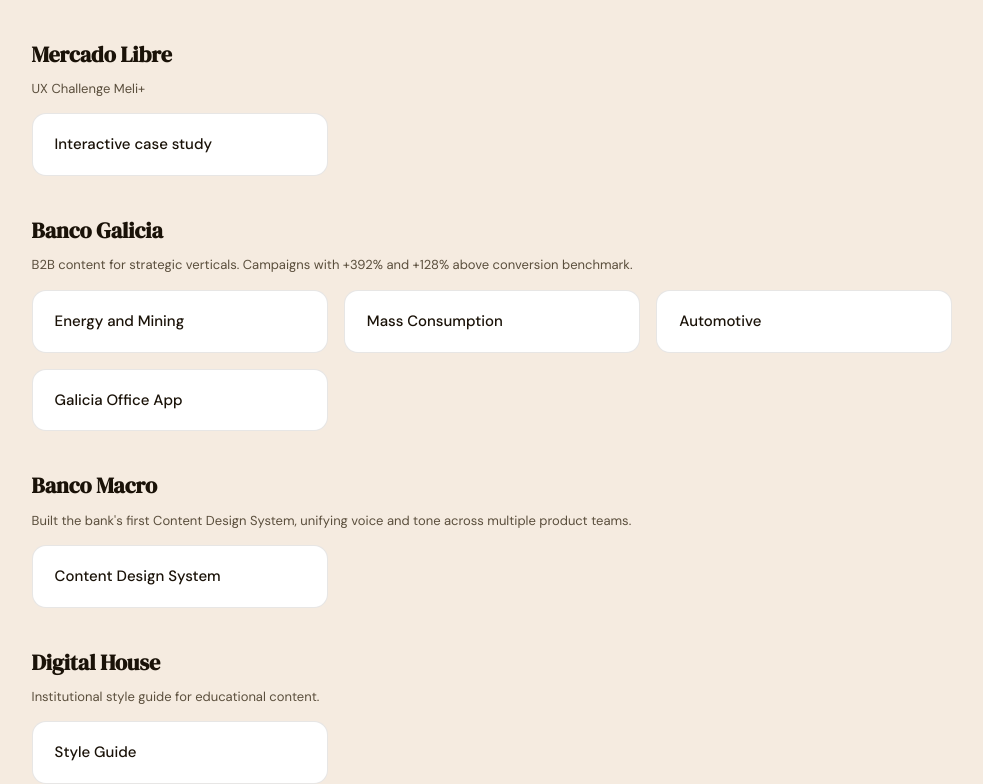
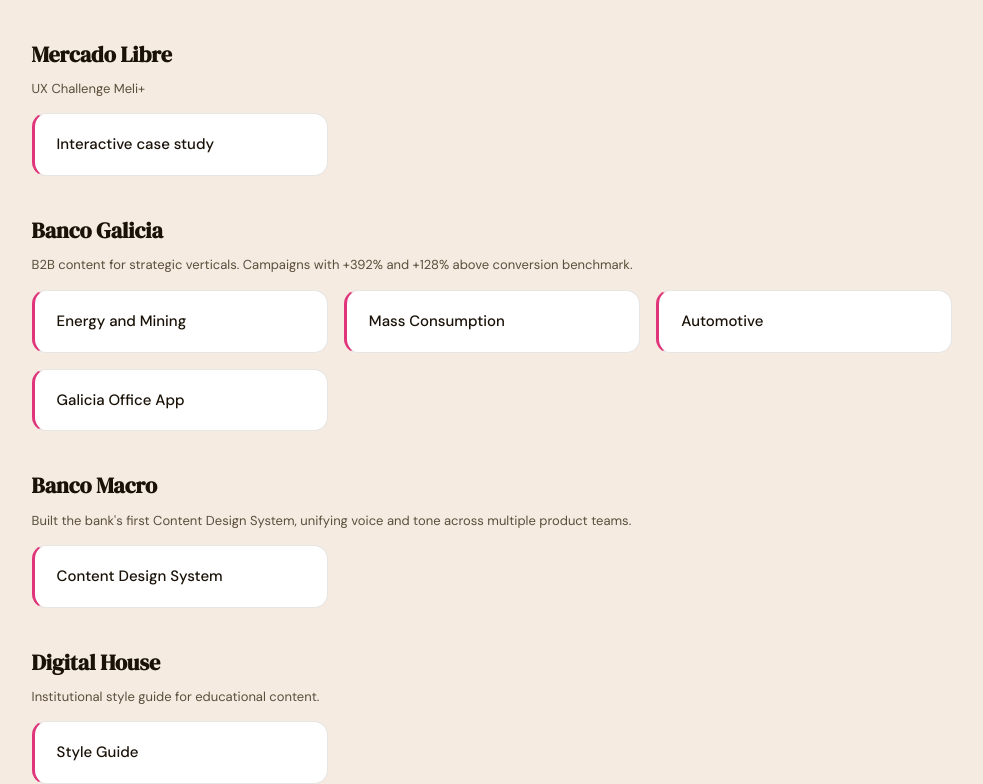
Before and after one commit to limoragni/rapa-site, a Next.js app: page / in a window 1280 px wide. Shown: the part 1684-2468 px from the top of the page, without its empty margins (148-1131 px from the left). Built offline with nearby package versions, Linux system fonts and the light colour scheme.

Commit message:
add pink left-border accent to portfolio work link cards
3px solid left border using var(--pink), matching the PORTFOLIO section label color. Keeps rounded corners, white background, and existing hover state.

Co-Authored-By: Claude Opus 4.7 (1M context) <noreply@anthropic.com>

```diff
--- a/app/globals.css
+++ b/app/globals.css
@@ -350,6 +350,7 @@ section {
   padding: 18px 22px;
   background: white;
   border: 1px solid var(--border);
+  border-left: 3px solid var(--pink);
   border-radius: 14px;
   text-decoration: none;
   color: var(--ink);
@@ -361,6 +362,7 @@ section {
   transform: translateY(-3px);
   box-shadow: 0 8px 24px rgba(26, 18, 8, 0.08);
   border-color: var(--pink-light);
+  border-left-color: var(--pink);
 }
 .work-link-icon {
   font-size: 18px;
```
